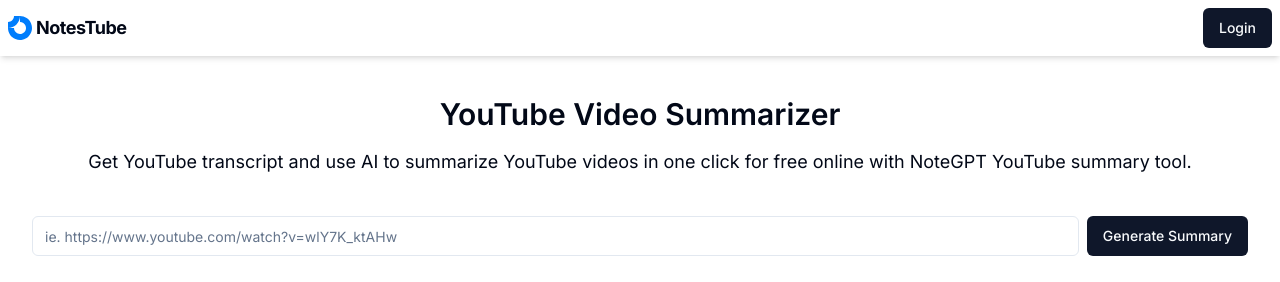
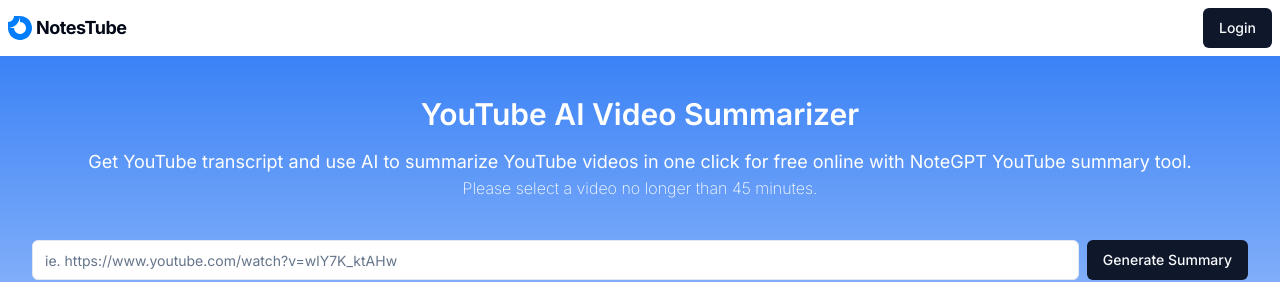
Before and after one commit to eric-nichols-nyc/notes-tube-app, a Next.js app: page /youtube-video-summarizer in a window 1280 px wide. Shown: the top 282 px of the page. Built offline with nearby package versions, Linux system fonts and the light colour scheme; no server answers.

Commit message:
added some css styling

```diff
--- a/actions/index.ts
+++ b/actions/index.ts
@@ -21,7 +21,6 @@ export async function streamAndSummarizeContent(content: string) {
             model: openai("gpt-4o"),
             temperature: 0.5,
             messages: [ {role: "system", content: "Summarize" + content+"in one or two paragraphs, as markdown. add a section highlighting the main points and a section with up to four key words. Don't include any external links"}, {role: "user", content: content} ],
-
           });
           return createStreamableValue(result.textStream).value;
 
--- a/app/(marketing)/youtube-video-summarizer/page.tsx
+++ b/app/(marketing)/youtube-video-summarizer/page.tsx
@@ -45,13 +45,15 @@ const YoutubeVideoSummarizer = async() => {
     // console.log(transcript);
 
   return (
-    <div className="container pb-10">
+    <div className="container pb-10 bg-gradient-to-b from-blue-500 to-transparent">
       <div>
         <div>
           <div>
-            <div className="mt-10 mb-10 flex flex-col items-center justify-items-stretch">
-                <h1 className="text-3xl font-semibold text-center mb-4">YouTube Video Summarizer</h1>
+            <div className="mt-10 mb-10 flex flex-col items-center justify-items-stretch text-white">
+                <h1 className="text-3xl font-semibold text-center mb-4">YouTube AI Video Summarizer</h1>
                 <p className="text-lg text-center">Get YouTube transcript and use AI to summarize YouTube videos in one click for free online with NoteGPT YouTube summary tool.</p>
+                <p className="text-md text-center font-extralight">Please select a video no longer than 45 minutes.</p>
+
             </div>
             <SumamryForm />
           </div>
```
